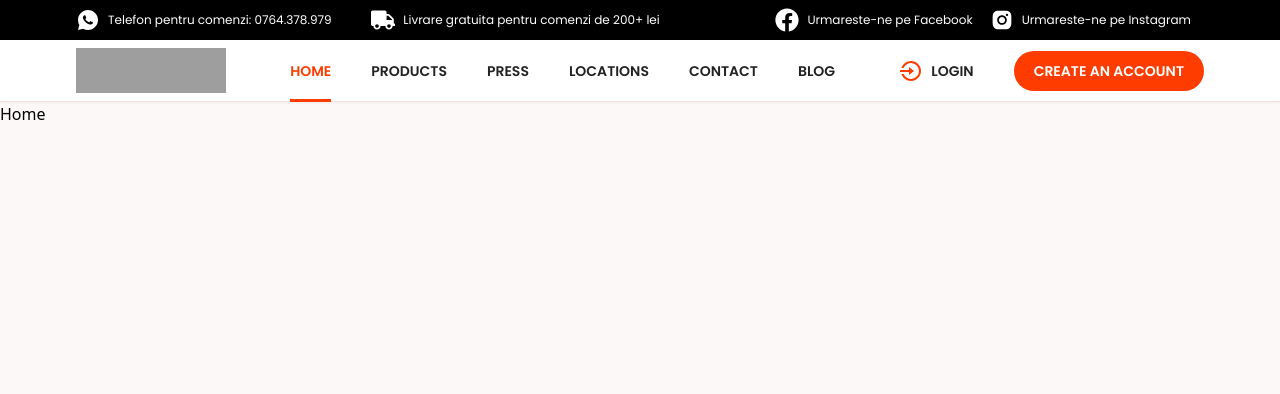
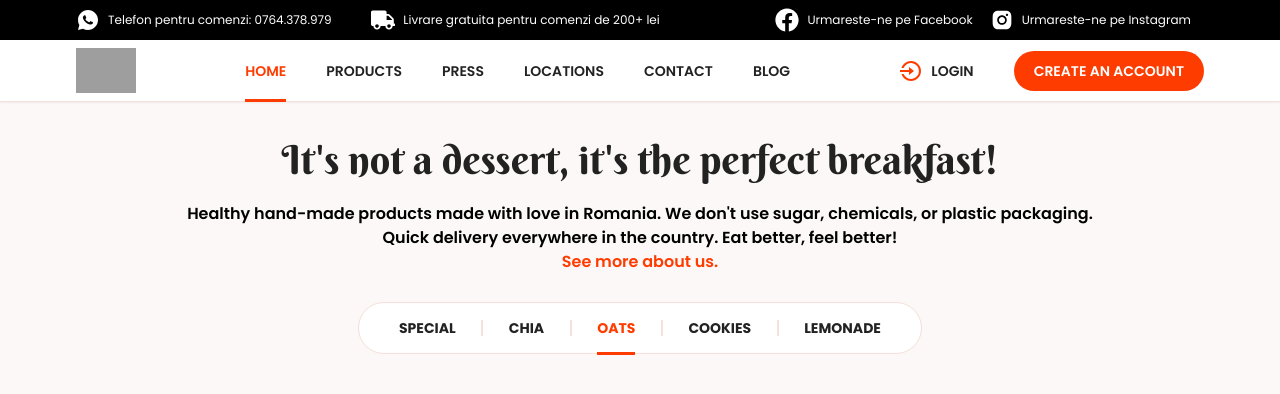
Before and after one commit to JoesephEgbenchong/ohvaz-clone-react, a React (Create React App) app: page / in a window 1280 px wide. Shown: the top 394 px of the page. Built offline with nearby package versions, Linux system fonts and the light colour scheme; grey boxes are pictures that could not be loaded.

Commit message:
Completed the Hero area in the Home page and did some changes on the Header component

```diff
--- a/src/components/Header.jsx
+++ b/src/components/Header.jsx
@@ -102,7 +102,7 @@ export default function Header() {
 
             <div>
                 <img src="https://www.ohvaz.ro/wp-content/uploads/2021/08/ohvaz-logo.svg" alt="ohvaz-logo"
-                className='cursor-pointer h-[45px] w-[150px]' onClick={() => navigate("/")}/>
+                className='cursor-pointer h-[45px]' onClick={() => navigate("/")}/>
             </div>
 
             <div className='hidden md:block'>
--- a/src/pages/Home.jsx
+++ b/src/pages/Home.jsx
@@ -1,7 +1,58 @@
 import React from 'react'
+import { useNavigate } from 'react-router-dom'
 
 export default function Home() {
+
+  const navigate = useNavigate();
+
+
   return (
-    <div>Home</div>
+    <div className='max-w-6xl mx-auto px-3'>
+      <h1 className='mt-7 text-center text-textBlack font-Berkshire text-[40px] font-normal mb-3'>
+        It's not a dessert, it's the perfect breakfast!</h1>
+      <p className='text-center font-Poppins font-semibold mx-24'>
+        Healthy hand-made products made with love in Romania. We don't use sugar, chemicals, or plastic packaging.
+        Quick delivery everywhere in the country. Eat better, feel better!<br></br>
+        <span className='text-primary cursor-pointer hover:text-primary-dark-1 transition duration-150
+        ease-in-out' onClick={()=> navigate("/contact")}>See more about us.</span>
+      </p>
+
+      <div className='w-full md:w-[50%] md:items-center md:justify-center md:mt-7 md:mx-auto'>
+        <ul className='items-center flex bg-white px-[40px] py-[15px]
+        rounded-full border border-sectionSeparate justify-between'>
+          <li className='text-textBlack uppercase font-Poppins font-bold
+          text-sm hover:text-primary transition duration-150
+          ease-in-out cursor-pointer'>Special</li>
+
+          <div className="border-r-2 h-[16px] border-sectionSeparate"></div>
+
+          <li className='text-textBlack uppercase font-Poppins font-bold
+          text-sm hover:text-primary transition duration-150
+          ease-in-out cursor-pointer'>Chia</li>
+
+          <div className="border-r-2 h-[16px] border-sectionSeparate"></div>
+
+          <li className='text-primary uppercase font-Poppins font-bold
+          text-sm hover:text-primary transition duration-150
+          ease-in-out cursor-pointer relative'>Oats
+          <span className="absolute top-[34px] left-0 h-[3px] w-full bg-primary"></span></li>
+
+          <div className="border-r-2 h-[16px] border-sectionSeparate"></div>
+
+          <li className='text-textBlack uppercase font-Poppins font-bold
+          text-sm hover:text-primary transition duration-150
+          ease-in-out cursor-pointer'>Cookies</li>
+
+          <div className="border-r-2 h-[16px] border-sectionSeparate"></div>
+
+          <li className='text-textBlack uppercase font-Poppins font-bold
+          text-sm hover:text-primary transition duration-150
+          ease-in-out cursor-pointer'>Lemonade</li>
+
+        </ul>
+      </div>
+
+
+    </div>
   )
 }
```
